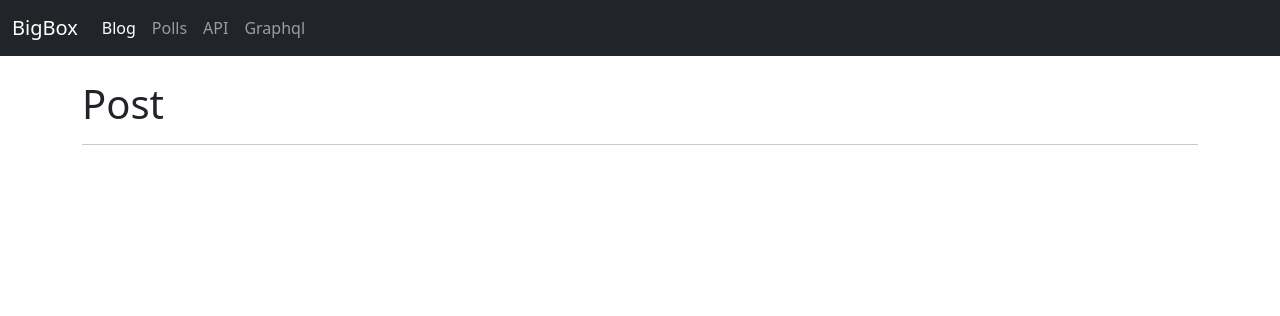
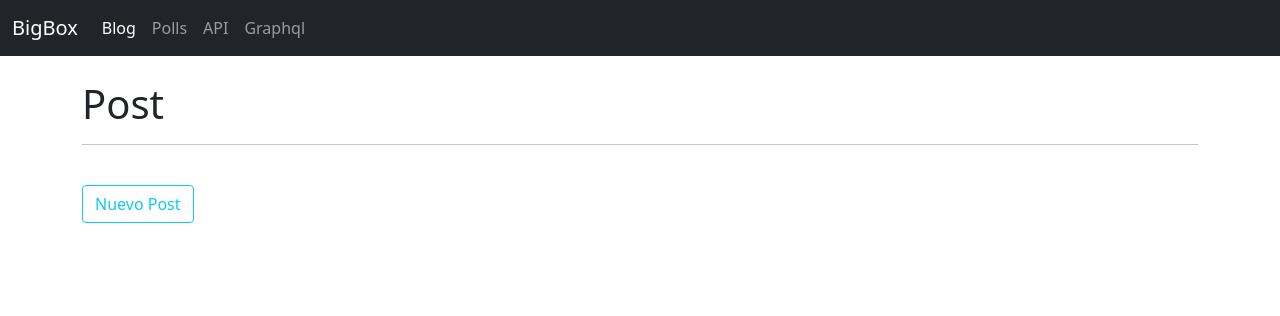
Before and after one commit to ildecarz/bigbox, a Django app: page / in a window 1280 px wide. Shown: the top 316 px of the page. Run offline with Django 3.2, Linux system fonts and the light colour scheme; data that the repository does not hold is empty.

Commit message:
post template

```diff
--- a/blog/templates/blog/post_list.html
+++ b/blog/templates/blog/post_list.html
@@ -7,6 +7,8 @@
         <br>
         <div class="row">
             <div class="col">
+                <a class="btn btn-outline-info mb-4" href="{% url 'post_new' %}">Nuevo Post</a>
+                <br>
                 {% for post in posts %}
                     <article class="post">
                         <time class="date">
```
